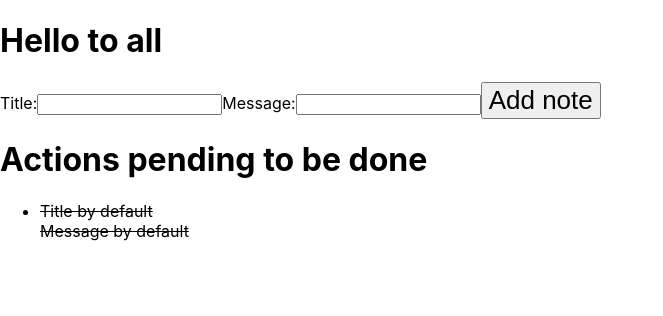
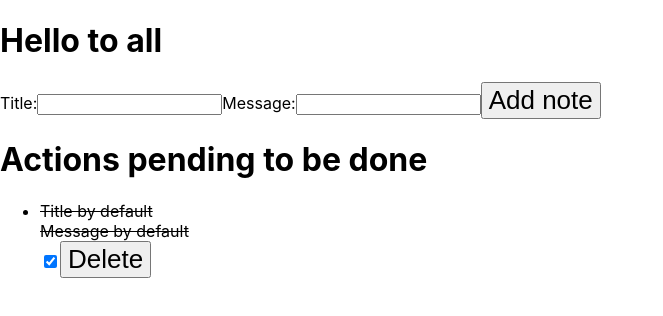
Before and after one commit to JMauricioGR/To-Do-Frontend, a React (Vite) app: page / in a window 1280 px wide. Shown: the top 316 px of the page, without its empty margins (0-663 px from the left). Built offline with nearby package versions, Linux system fonts and the light colour scheme.

Commit message:
Frontend ToDoApp --- Delete note added to the functionalities of listOfToDo  and reducer

```diff
--- a/src/components/ListOfToDo.jsx
+++ b/src/components/ListOfToDo.jsx
@@ -4,6 +4,23 @@ import { Store } from './StoreProvider'
 const ListOfToDo = () => {
 
   const {state, dispatch} = useContext(Store)
+
+  const onCheckbox = (event, note) => {
+    const checked = event.currentTarget.checked;
+
+    dispatch({
+      type: `update-note`,
+      payload: {...note,
+      done:checked}
+    })
+  }
+
+  const onDelete = (note) => {
+    dispatch({
+      type: `remove-note`,
+      payload: note
+    })
+  }
 
   return (
     <div>
@@ -13,6 +30,8 @@ const ListOfToDo = () => {
           return <li style={note.done?{textDecoration: 'line-through'}:{}} key={note.id}>
             {note.title} <br />
             {note.message} <br />
+            <input onChange={(event) => onCheckbox(event, note)} type="checkbox" checked={note.done} />
+            <button onClick={() => onDelete(note)}>Delete</button>
           </li>
         })}
       </ul>
--- a/src/components/Reducer.jsx
+++ b/src/components/Reducer.jsx
@@ -13,9 +13,15 @@ function reducer(state, action){
       }
       return newStateAddNote
     case `remove-note`:
-      return state
+      const newListOfNotesWithoutPayloadNote = state.listOfNotes.filter(note => note.id !== action.payload.id)
+      const newStateWithNoteDeleted = {...state, listOfNotes: newListOfNotesWithoutPayloadNote}
+      return newStateWithNoteDeleted
     case `update-note`:
-      return state
+      const newListOfNotes = state.listOfNotes.filter(note => note.id !== action.payload.id)
+
+      const newListOfNotesWhitModification = [...newListOfNotes, action.payload]
+      const newStateModifiedCheckbox = {...state, listOfNotes: newListOfNotesWhitModification}
+      return newStateModifiedCheckbox
   }
 }
 
```
